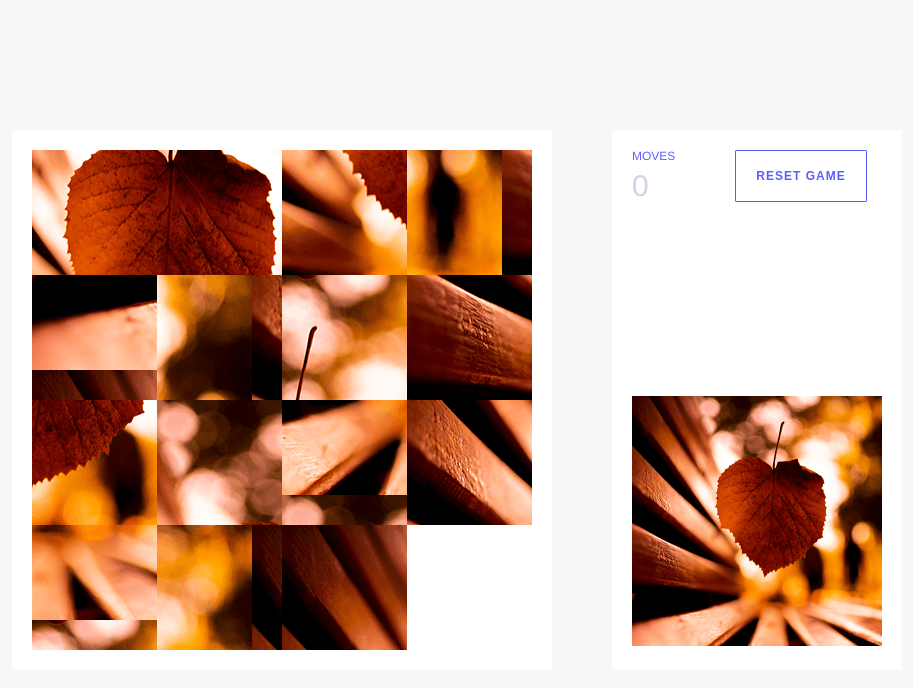
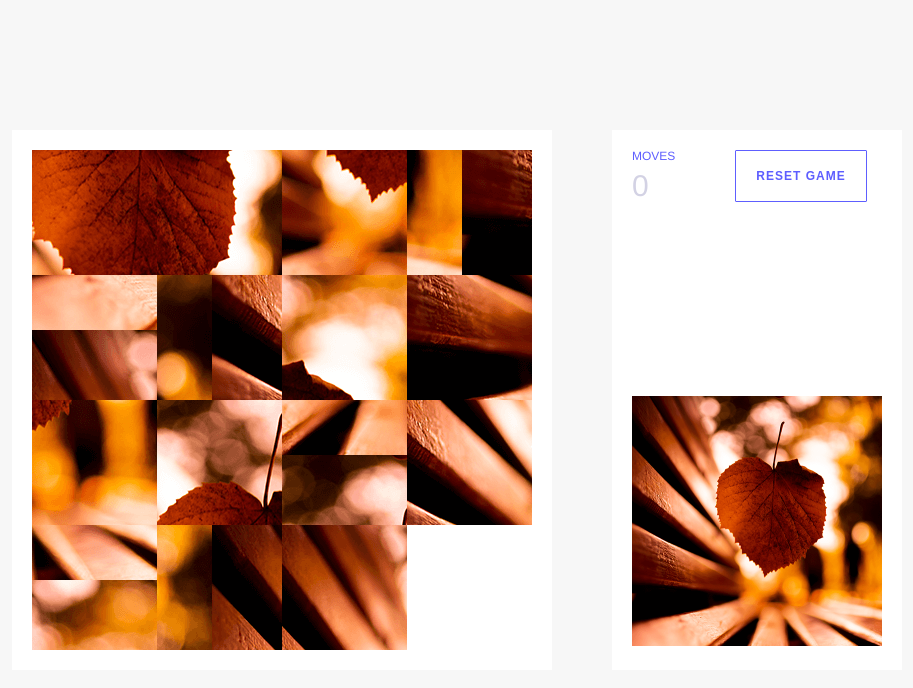
Before and after one commit to bairrada97/SliderPuzzle, a Vue app: page / in a window 1280 px wide. Shown: the top 688 px of the page, without its empty margins (183-1096 px from the left). Built offline with nearby package versions, Linux system fonts and the light colour scheme.

Commit message:
UPD: fix bg position

```diff
--- a/src/components/Game.vue
+++ b/src/components/Game.vue
@@ -88,8 +88,8 @@ export default {
           id: r,
           img: this.shuffleImg,
           pos: {
-            left: (widthPiece * y * -1),
-            top: (widthPiece * x * -1),
+            left: (widthPiece * y * -1) - '40',
+            top: (widthPiece * x * -1) - '40',
           }
         });
       }
```
Also changed, not shown: 5 other files (tests, documents, lock files or other folders).
